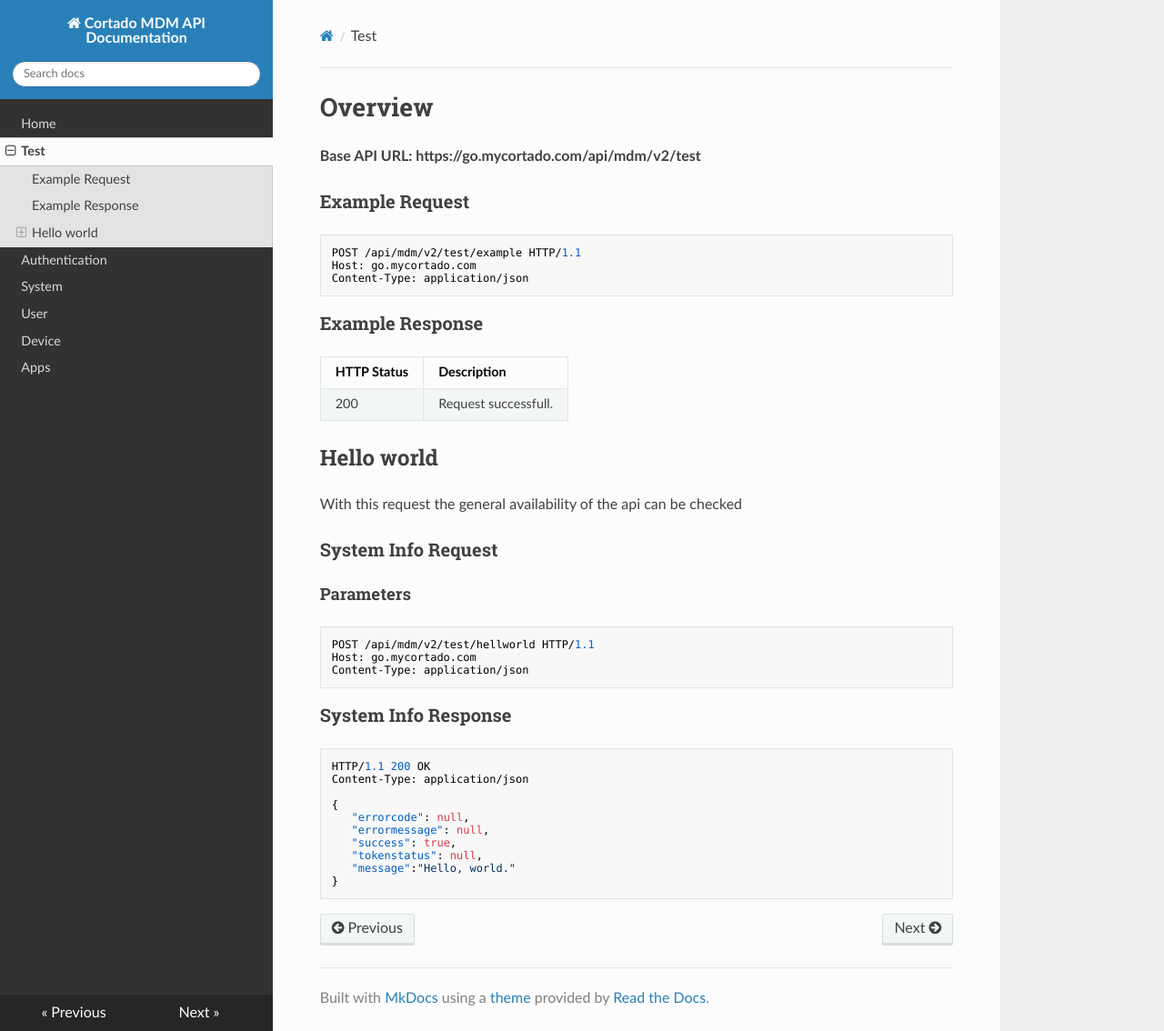
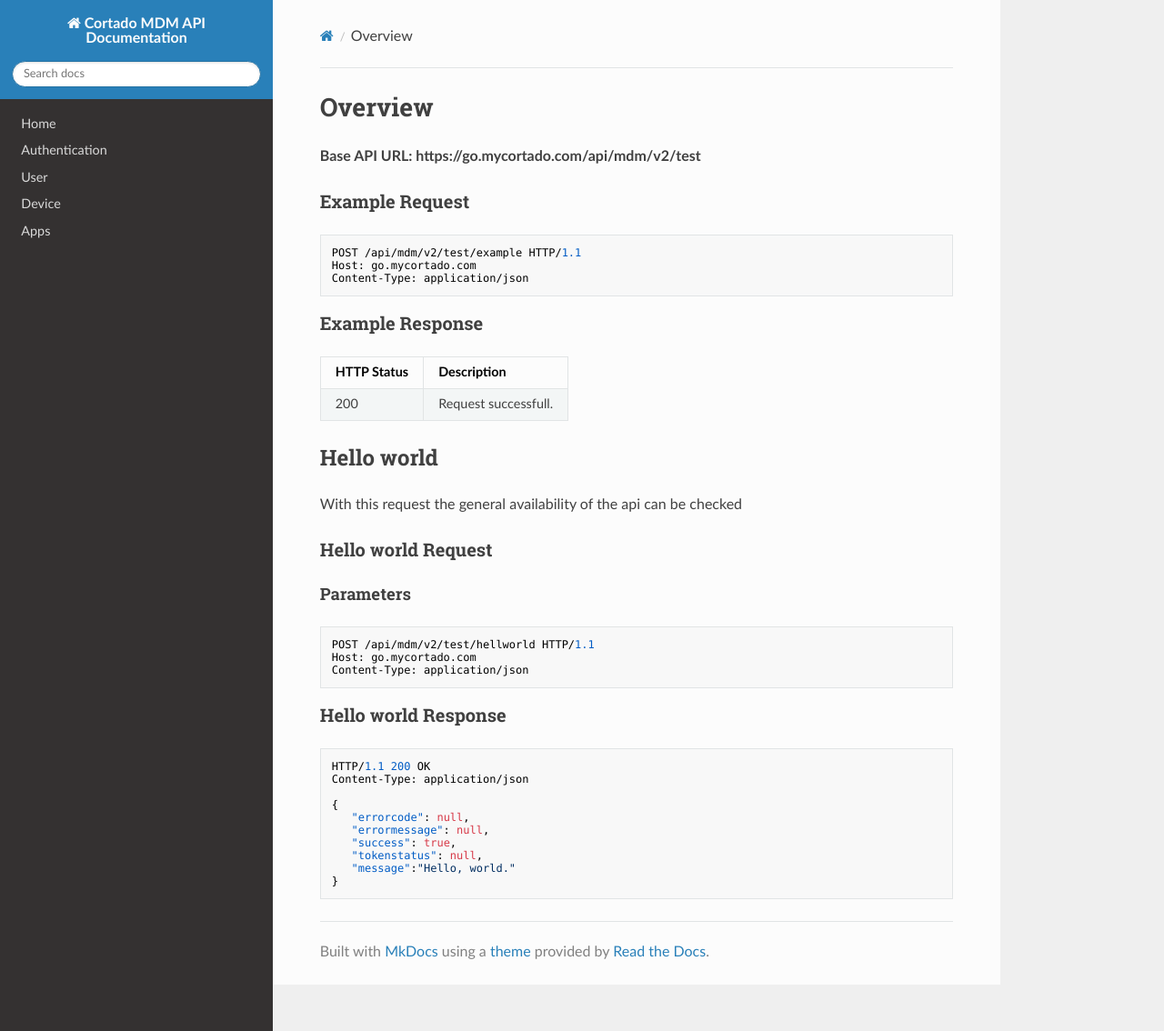
Before and after one commit to cortado-mobile-solutions/apidoc-mdm, an MkDocs documentation site: the page built from docs/test.md, in a window 1280 px wide and 1134 px high. Shown: the whole window at 91% size. Built offline with MkDocs 1.6.1, drawn with Linux system fonts in a browser that asks for light colours; nearby versions of some CDN libraries.

Commit message:
mkdocs.yml: Removed test.md and system.md, test.md: Minor text fix, user.md: footnote test

````diff
--- a/docs/test.md
+++ b/docs/test.md
@@ -19,7 +19,7 @@ Content-Type: application/json
 ## Hello world
 With this request the general availability of the api can be checked
 
-### System Info Request
+### Hello world Request
 
 #### Parameters
 
@@ -29,7 +29,7 @@ Host: go.mycortado.com
 Content-Type: application/json
 ```
 
-### System Info Response
+### Hello world Response
 
 ```json
 HTTP/1.1 200 OK
--- a/mkdocs.yml
+++ b/mkdocs.yml
@@ -1,9 +1,7 @@
 site_name: Cortado MDM API Documentation
 nav:
  - Home: index.md
- - Test: test.md
  - Authentication: auth.md
- - System: system.md
  - User: user.md
  - Device: device.md
  - Apps: apps.md
````
Also changed, not shown: docs/user.md (+2 -2 lines).
